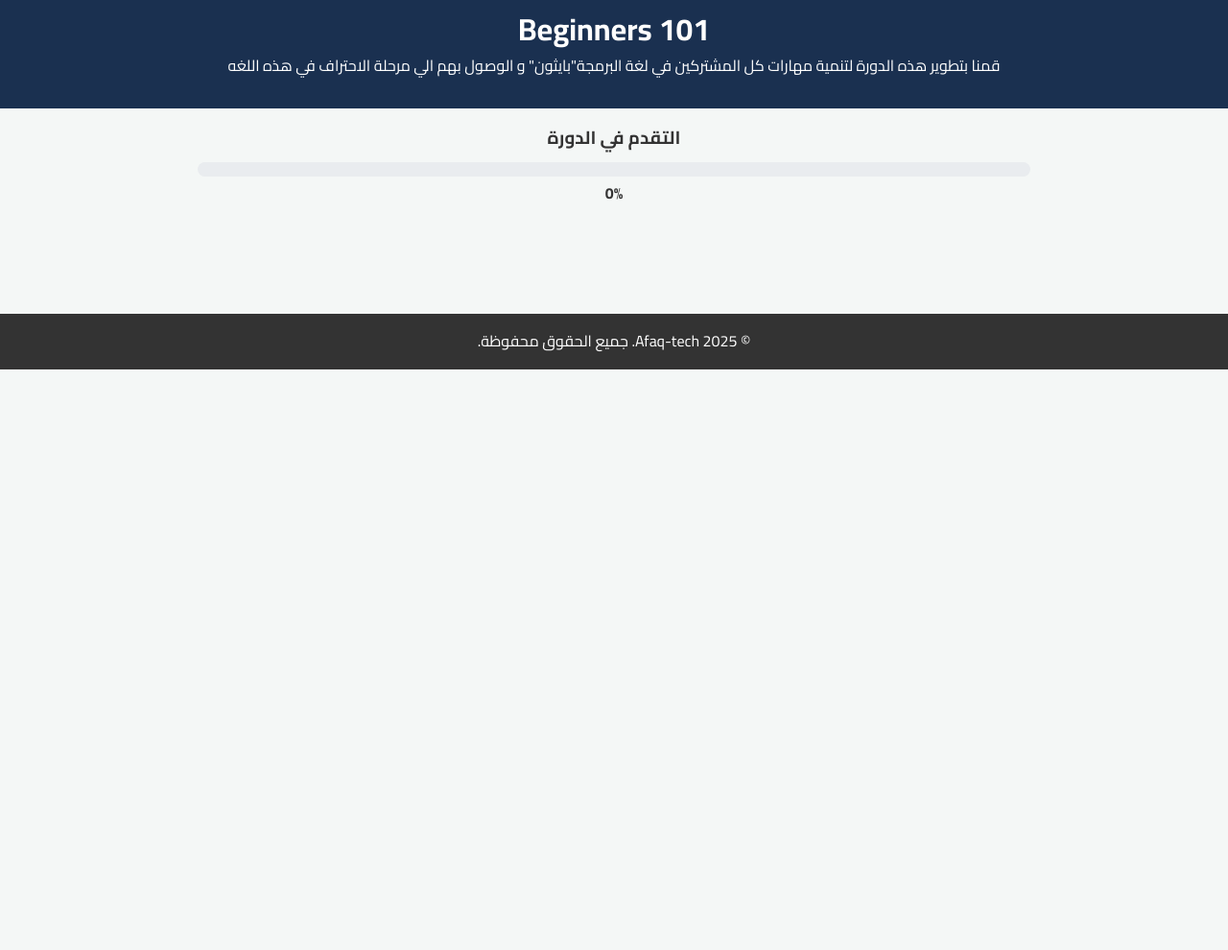
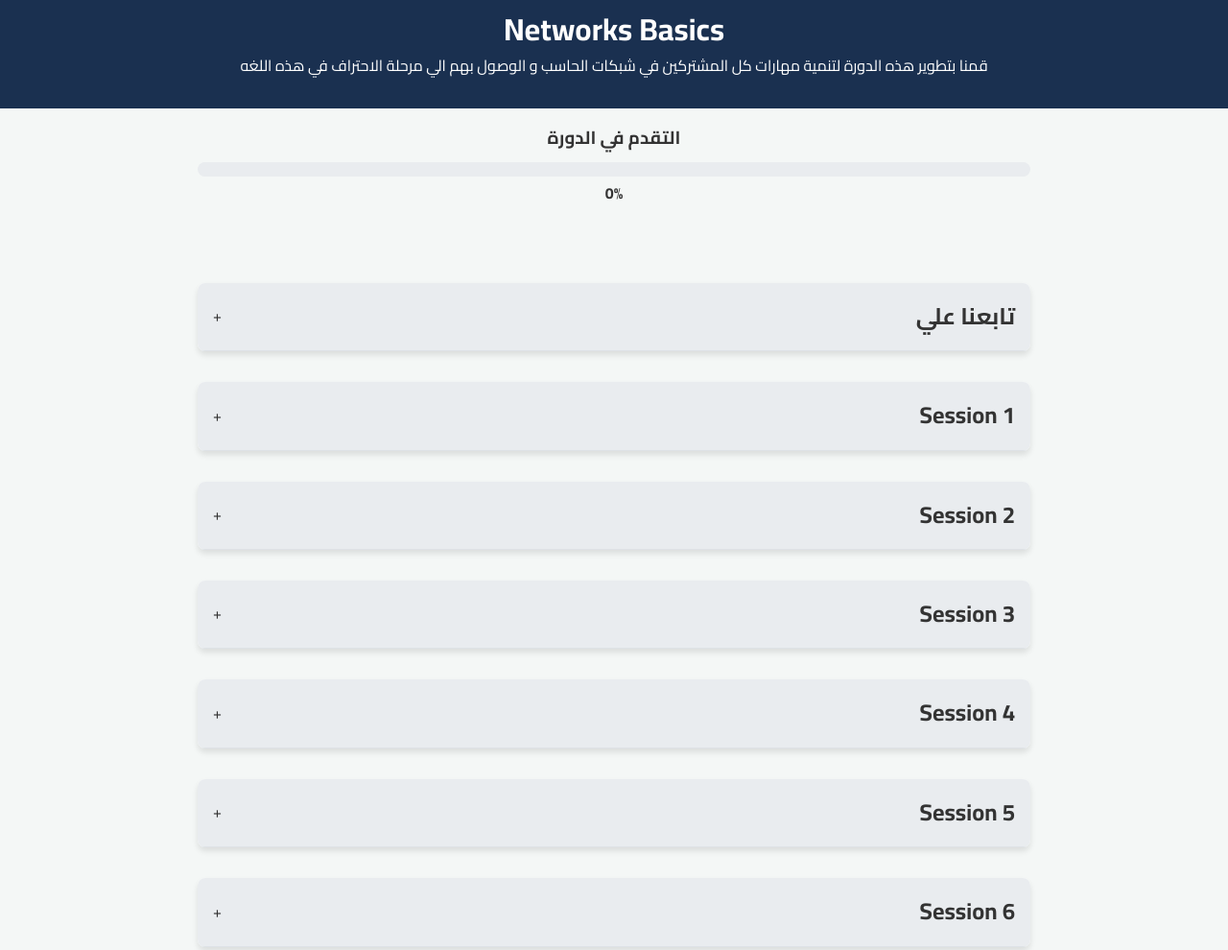
Before and after one commit to Mohammmedsoliman/Afaq-static-basics, a plain HTML site: page index.html in a window 1280 px wide. Shown: the part 53-1043 px from the top of the page at 96% size. Before the commit the page ends 800 px from the top, so only its background shows below. Drawn offline with Linux system fonts and the light colour scheme; some packages are replaced by stand-ins of ours; files that its build step writes are made by us from their sources; a script that the page names is missing.

Commit message:
Update index.html

```diff
--- a/index.html
+++ b/index.html
@@ -10,14 +10,14 @@
 
     <script src="https://cdn.jsdelivr.net/npm/sweetalert2@11"></script>
 
-    <link rel="stylesheet" href="../styles/style.css">
+    <link rel="stylesheet" href="style.css">
 </head>
 <body>
 
     <header>
-        <img src="../assets/Afaq_page-0001-removebg-preview.png"/>
-        <h1> Beginners 101</h1>
-        <p>قمنا بتطوير هذه الدورة لتنمية مهارات  كل المشتركين في لغة البرمجة"بايثون" و الوصول بهم الي مرحلة الاحتراف في هذه اللغه</p>
+        <img src="Afaq_page-0001-removebg-preview.png"/>
+        <h1> Networks Basics </h1>
+        <p>قمنا بتطوير هذه الدورة لتنمية مهارات  كل المشتركين في شبكات الحاسب و الوصول بهم الي مرحلة الاحتراف في هذه اللغه</p>
     </header>
 
     <main>
@@ -38,6 +38,7 @@
         <p>&copy; 2025 Afaq-tech. جميع الحقوق محفوظة.</p>
     </footer>
 
-    <script src="../scripts/script.js"></script>
+    <script src="script.js"></script>
 </body>
+
 </html>
```
